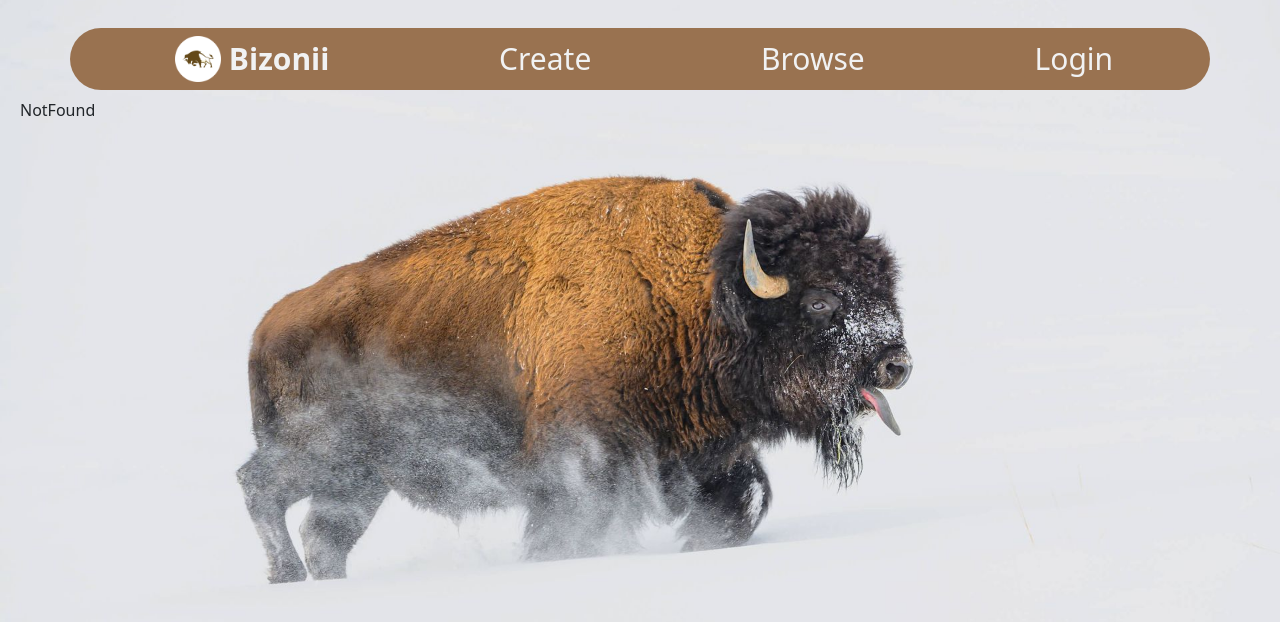
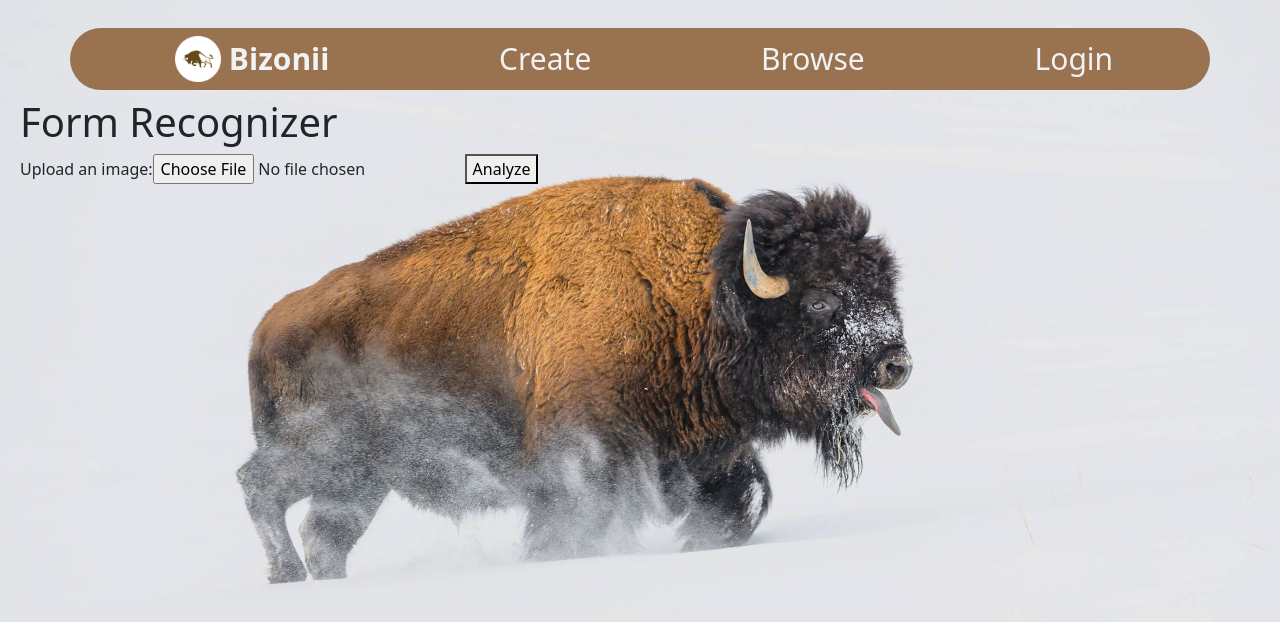
Before and after one commit to Olar-Alex-Student/Front-End, a React (Vite) app: page /forms/form-recognizer in a window 1280 px wide. Shown: the top 622 px of the page. Built offline with nearby package versions, Linux system fonts and the light colour scheme.

Commit message:
Change Form Recognizer

```diff
--- a/package.json
+++ b/package.json
@@ -10,6 +10,8 @@
     "preview": "vite preview"
   },
   "dependencies": {
+    "@azure/ai-form-recognizer": "^4.0.0",
+    "@azure/identity": "^3.1.3",
     "axios": "^1.3.4",
     "bootstrap": "^5.2.3",
     "cors": "^2.8.5",
--- a/src/App.jsx
+++ b/src/App.jsx
@@ -59,7 +59,7 @@ function App() {
             <Route index element={<Forms />} />
             <Route path='create' element={<CreateForms />} />
             <Route path='fill/:form_id_url' element={<FillForm />} />
-            <Route path='form-recogmizer' element={<FormRecognizer/>}/>
+            <Route path='form-recognizer' element={<FormRecognizer/>}/>
             <Route path='edit' element={<CreateForms />} />
             <Route path='edit/:form_id_url' element={<CreateForms />} />
           </Route>
--- a/src/components/FormRecognizer.jsx
+++ b/src/components/FormRecognizer.jsx
@@ -1,44 +1,62 @@
-import React, { useState, useEffect } from "react";
-import axios from "axios";
+import React, { useState } from 'react';
+import axios from 'axios';
 
 export const FormRecognizer = () => {
-  const [formData, setFormData] = useState(null);
+  const [formResults, setFormResults] = useState(null);
+  const [imageFile, setImageFile] = useState(null);
 
-  useEffect(() => {
-    const fetchData = async () => {
+  async function handleSubmit(event) {
+    event.preventDefault();
 
-      const endpoint = "https://bizonii-fr-front-end.cognitiveservices.azure.com/";
-      const key = "9dfb04b95c654556ab24d340f65cdee1";
+    const apiKey = '9dfb04b95c654556ab24d340f65cdee1';
+    const endpoint = 'https://bizonii-fr-front-end.cognitiveservices.azure.com/';
+    const formID = '0cb9b8b2-bde7-49f3-afc3-0fda71223fe7';
+    const formData = new FormData();
+    formData.append('file', imageFile);
 
-      const [file, setFile] = useState(null);
-
-        const handleFileChange = (e) => {
-            e.preventDefault();
-            const selectedFile = e.target.files[0];
-            setFile(selectedFile);
-        };
-
+    try {
       const response = await axios.post(
-        `${endpoint}studio/custommodel/projects/0cb9b8b2-bde7-49f3-afc3-0fda71223fe7/model-test`,
-        file,
+        `https://formrecognizer.appliedai.azure.com/studio/custommodel/projects/0cb9b8b2-bde7-49f3-afc3-0fda71223fe7/model-test`,
+        formData,
         {
+          withCredentials: true,
           headers: {
-            "Content-Type": "application/json",
-            "Ocp-Apim-Subscription-Key": key,
-          },
+            'Content-Type': 'multipart/form-data',
+            'Ocp-Apim-Subscription-Key': apiKey,
+            'Access-Control-Allow-Origin': '*'
+          }
         }
       );
-      setFormData(response.data);
-    };
 
-    fetchData();
-  }, []);
+      setFormResults(response.data);
+    } catch (error) {
+      console.error(error);
+    }
+  }
+
+  function handleFileChange(event) {
+    setImageFile(event.target.files[0]);
+  }
+
+  if (!formResults) {
+    return (
+      <div>
+        <h1>Form Recognizer</h1>
+        <form onSubmit={handleSubmit}>
+          <label>
+            Upload an image:
+            <input type="file" onChange={handleFileChange} />
+          </label>
+          <button type="submit">Analyze</button>
+        </form>
+      </div>
+    );
+  }
 
   return (
     <div>
-        <input type="file" onChange={handleFileChange} />
-      <h2>Form Data:</h2>
-      <pre>{JSON.stringify(formData, null, 2)}</pre>
+      <h1>Form Recognizer Results</h1>
+      <pre>{JSON.stringify(formResults, null, 2)}</pre>
     </div>
   );
-};
+}
```
Also changed, not shown: 1 other file (tests, documents, lock files or other folders).
